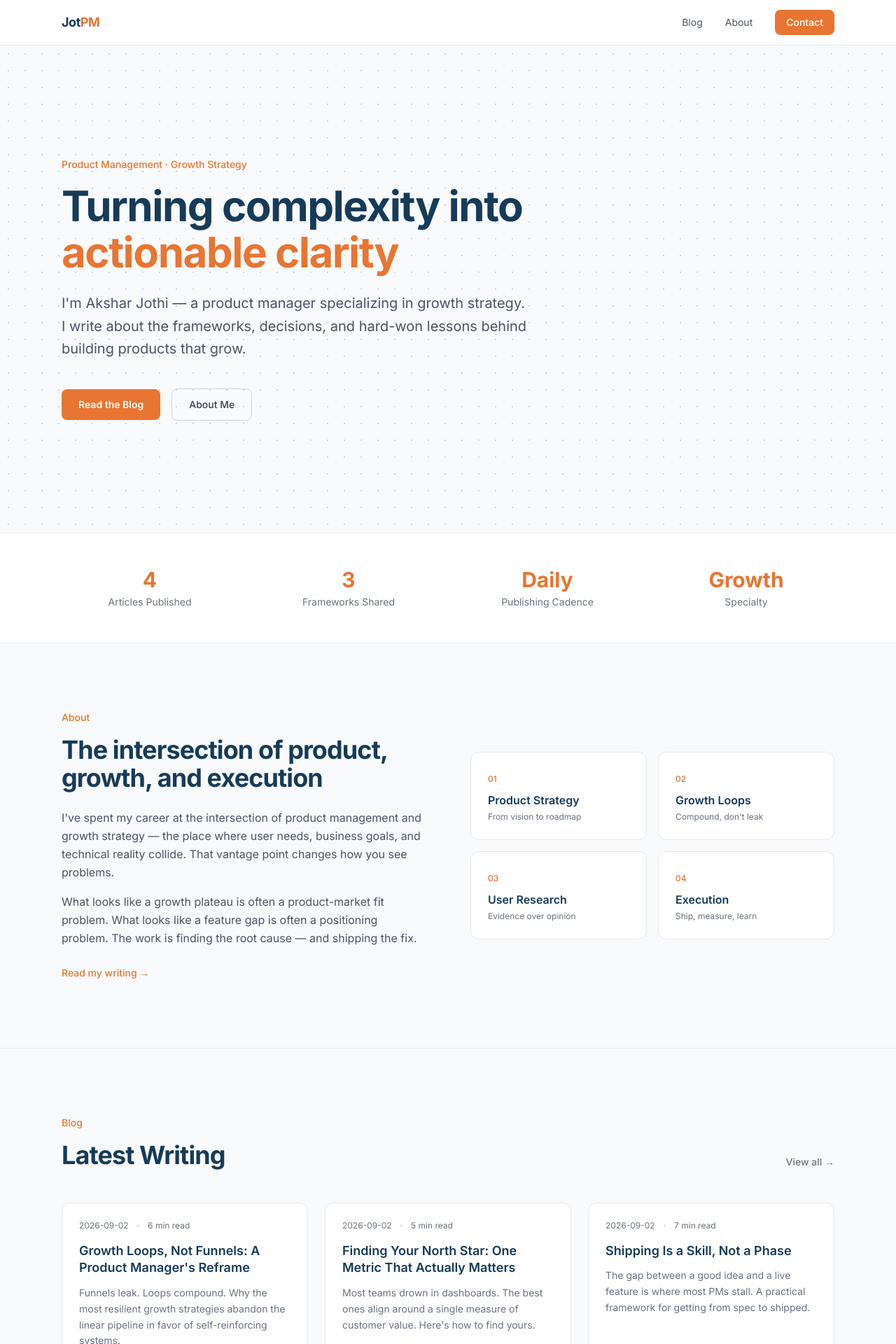
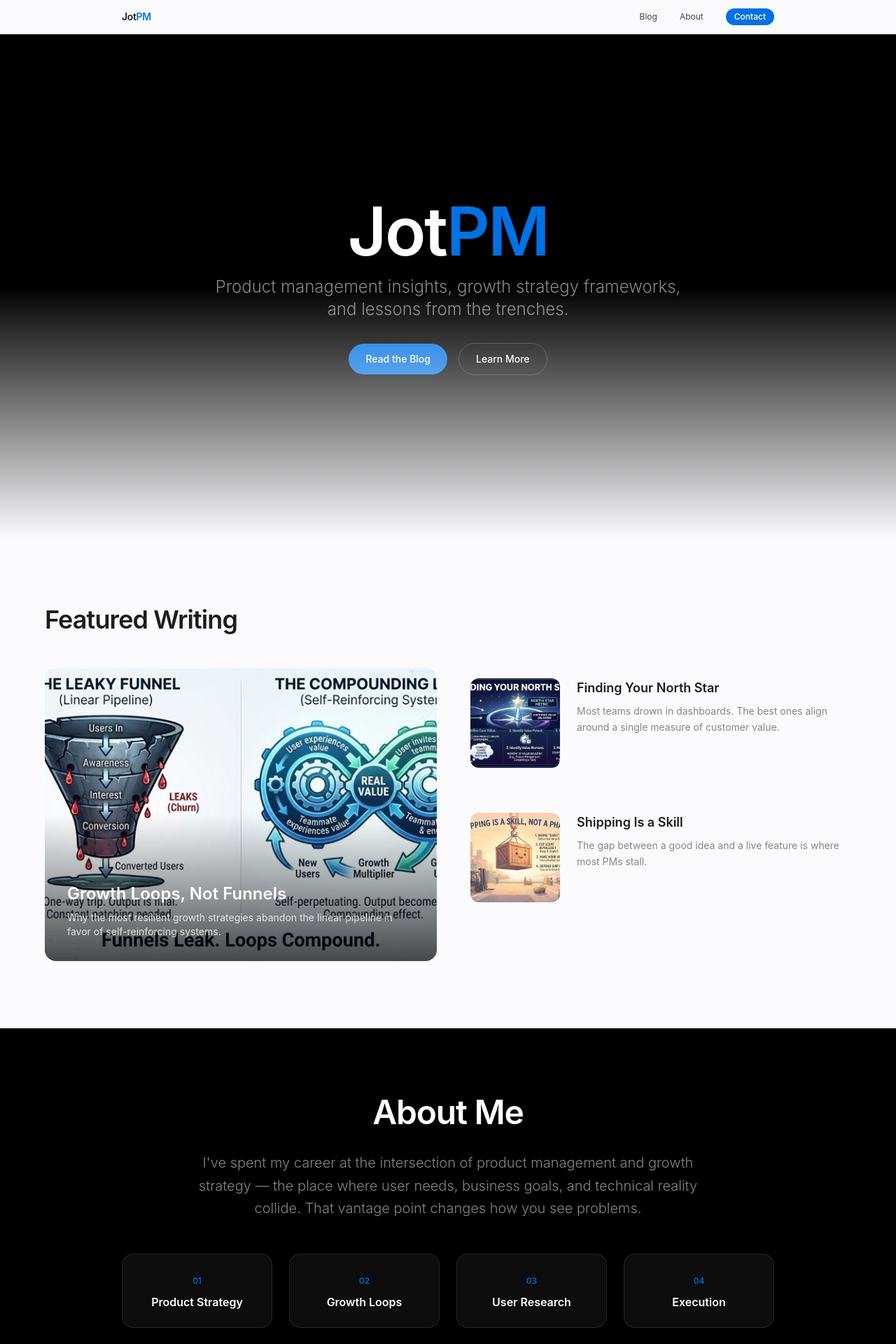
Before and after one commit to aksharjothi-max/jotpm, a Next.js app: page / in a window 1280 px wide. Shown: the top 1920 px of the page at 70% size. Built offline with nearby package versions, Linux system fonts and the light colour scheme.

Commit message:
Redesign website: Apple-style clean format with dark hero + light sections

```diff
--- a/src/app/globals.css
+++ b/src/app/globals.css
@@ -1,18 +1,16 @@
 @import "tailwindcss";
 
 :root {
-  /* Professional Business Color Palette */
-  --background: #F8FAFC;
-  --foreground: #17202A;
-  --muted: #6B7280;
+  /* Apple-style clean palette */
+  --background: #FBFBFD;
+  --foreground: #1D1D1F;
+  --muted: #86868B;
   --card: #FFFFFF;
-  --border: #E5E7EB;
-  --accent: #E87532;
-  --accent-soft: rgba(232, 117, 50, 0.08);
-  --primary: #173B57;
-  --primary-soft: rgba(23, 59, 87, 0.06);
-  --secondary: #2F6F9F;
-  --secondary-soft: rgba(47, 111, 159, 0.08);
+  --border: #D2D2D7;
+  --accent: #0071E3;
+  --accent-soft: rgba(0, 113, 227, 0.08);
+  --primary: #1D1D1F;
+  --secondary: #6E6E73;
 }
 
 @theme inline {
@@ -24,10 +22,8 @@
   --color-accent: var(--accent);
   --color-accent-soft: var(--accent-soft);
   --color-primary: var(--primary);
-  --color-primary-soft: var(--primary-soft);
   --color-secondary: var(--secondary);
-  --color-secondary-soft: var(--secondary-soft);
-  --font-sans: "Inter", ui-sans-serif, system-ui, sans-serif;
+  --font-sans: "SF Pro Display", "Inter", ui-sans-serif, system-ui, sans-serif;
 }
 
 * {
@@ -51,27 +47,20 @@ body {
   color: #fff;
 }
 
-/* Subtle dot pattern background */
-.bg-grid {
-  background-image: radial-gradient(circle, #cbd5e1 1px, transparent 1px);
-  background-size: 24px 24px;
-}
-
 /* Card hover effect */
 .card-hover {
-  transition: all 0.2s ease;
+  transition: all 0.25s ease;
 }
 .card-hover:hover {
-  border-color: var(--accent);
-  box-shadow: 0 4px 12px rgba(0, 0, 0, 0.08);
-  transform: translateY(-1px);
+  transform: scale(1.01);
+  box-shadow: 0 8px 30px rgba(0, 0, 0, 0.08);
 }
 
 /* Fade in animation */
 @keyframes fadeInUp {
   from {
     opacity: 0;
-    transform: translateY(16px);
+    transform: translateY(20px);
   }
   to {
     opacity: 1;
@@ -80,7 +69,7 @@ body {
 }
 
 .animate-fade-in {
-  animation: fadeInUp 0.5s ease forwards;
+  animation: fadeInUp 0.6s ease forwards;
 }
 
 .animate-delay-100 { animation-delay: 0.1s; }
@@ -94,33 +83,35 @@ body {
   margin: 0 auto;
 }
 .prose h2 {
-  font-size: 1.5rem;
-  font-weight: 700;
-  margin-top: 2.5rem;
+  font-size: 1.75rem;
+  font-weight: 600;
+  margin-top: 3rem;
   margin-bottom: 1rem;
   letter-spacing: -0.02em;
   color: var(--primary);
 }
 .prose h3 {
-  font-size: 1.25rem;
+  font-size: 1.375rem;
   font-weight: 600;
   margin-top: 2rem;
   margin-bottom: 0.75rem;
-  color: var(--foreground);
+  color: var(--primary);
 }
 .prose p {
-  color: #4B5563;
+  color: #424245;
   line-height: 1.8;
-  margin-bottom: 1.25rem;
+  margin-bottom: 1.5rem;
+  font-size: 1.125rem;
 }
 .prose ul, .prose ol {
-  color: #4B5563;
-  margin-bottom: 1.25rem;
+  color: #424245;
+  margin-bottom: 1.5rem;
   padding-left: 1.5rem;
 }
 .prose li {
-  margin-bottom: 0.5rem;
+  margin-bottom: 0.75rem;
   line-height: 1.7;
+  font-size: 1.125rem;
 }
 .prose ul li {
   list-style-type: disc;
@@ -130,39 +121,38 @@ body {
 }
 .prose blockquote {
   border-left: 4px solid var(--accent);
-  padding-left: 1.25rem;
-  margin: 1.5rem 0;
-  color: #374151;
+  padding-left: 1.5rem;
+  margin: 2rem 0;
+  color: #424245;
   font-style: italic;
-  background: var(--accent-soft);
-  padding: 1rem 1.25rem;
-  border-radius: 0 8px 8px 0;
+  font-size: 1.25rem;
 }
 .prose strong {
-  color: var(--foreground);
+  color: var(--primary);
   font-weight: 600;
 }
 .prose a {
-  color: var(--secondary);
+  color: var(--accent);
+  text-decoration: none;
+}
+.prose a:hover {
   text-decoration: underline;
-  text-underline-offset: 3px;
 }
 .prose code {
-  background: #F3F4F6;
+  background: #F5F5F7;
   padding: 0.2rem 0.4rem;
   border-radius: 4px;
   font-size: 0.875rem;
-  color: var(--primary);
 }
 .prose pre {
-  background: #17202A;
-  border-radius: 8px;
-  padding: 1.25rem;
+  background: #1D1D1F;
+  border-radius: 12px;
+  padding: 1.5rem;
   overflow-x: auto;
-  margin: 1.5rem 0;
+  margin: 2rem 0;
 }
 .prose pre code {
   background: none;
   padding: 0;
-  color: #E5E7EB;
+  color: #F5F5F7;
 }
--- a/src/app/page.tsx
+++ b/src/app/page.tsx
@@ -1,200 +1,158 @@
+"use client";
+
 import Link from "next/link";
+import { useState, useEffect } from "react";
 
 const articles = [
   {
     slug: "growth-loops-not-funnels",
-    title: "Growth Loops, Not Funnels: A Product Manager's Reframe",
-    excerpt:
-      "Funnels leak. Loops compound. Why the most resilient growth strategies abandon the linear pipeline in favor of self-reinforcing systems.",
-    date: "2026-09-02",
-    readTime: "6 min read",
+    title: "Growth Loops, Not Funnels",
+    excerpt: "Why the most resilient growth strategies abandon the linear pipeline in favor of self-reinforcing systems.",
+    image: "/images/blog/growth-loops-not-funnels.png",
   },
   {
     slug: "north-star-metric",
-    title: "Finding Your North Star: One Metric That Actually Matters",
-    excerpt:
-      "Most teams drown in dashboards. The best ones align around a single measure of customer value. Here's how to find yours.",
-    date: "2026-09-02",
-    readTime: "5 min read",
+    title: "Finding Your North Star",
+    excerpt: "Most teams drown in dashboards. The best ones align around a single measure of customer value.",
+    image: "/images/blog/north-star-metric.png",
   },
   {
     slug: "shipping-is-a-skill",
-    title: "Shipping Is a Skill, Not a Phase",
-    excerpt:
-      "The gap between a good idea and a live feature is where most PMs stall. A practical framework for getting from spec to shipped.",
-    date: "2026-09-02",
-    readTime: "7 min read",
+    title: "Shipping Is a Skill",
+    excerpt: "The gap between a good idea and a live feature is where most PMs stall.",
+    image: "/images/blog/shipping-is-a-skill.png",
   },
 ];
 
 export default function Home() {
+  const [loaded, setLoaded] = useState(false);
+
+  useEffect(() => {
+    setLoaded(true);
+  }, []);
+
   return (
     <>
-      {/* Hero */}
-      <section className="relative bg-grid">
-        <div className="max-w-6xl mx-auto px-6 py-32 md:py-40">
-          <div className="max-w-3xl">
-            <p className="text-sm font-medium text-[var(--accent)] mb-4 animate-fade-in">
-              Product Management · Growth Strategy
+      {/* Hero Section */}
+      <section className="relative min-h-[90vh] flex items-center justify-center bg-black overflow-hidden">
+        <div className={`text-center px-6 transition-all duration-1000 ${loaded ? "opacity-100 translate-y-0" : "opacity-0 translate-y-8"}`}>
+          <h1 className="text-5xl md:text-7xl lg:text-8xl font-semibold text-white mb-4 tracking-tight">
+            Jot<span className="text-[#0071E3]">PM</span>
+          </h1>
+          <p className="text-xl md:text-2xl text-[#86868B] mb-8 max-w-2xl mx-auto font-light">
+            Product management insights, growth strategy frameworks, and lessons from the trenches.
           </p>
-            <h1 className="text-4xl md:text-6xl font-bold tracking-tight leading-[1.1] mb-6 text-[var(--primary)] animate-fade-in animate-delay-100">
-              Turning complexity into{" "}
-              <span className="text-[var(--accent)]">actionable clarity</span>
-            </h1>
-            <p className="text-lg md:text-xl text-gray-600 leading-relaxed mb-10 max-w-2xl animate-fade-in animate-delay-200">
-              I'm Akshar Jothi — a product manager specializing in growth
-              strategy. I write about the frameworks, decisions, and hard-won
-              lessons behind building products that grow.
-            </p>
-            <div className="flex items-center gap-4 animate-fade-in animate-delay-300">
+          <div className="flex items-center justify-center gap-4">
             <Link
               href="/blog"
-                className="px-6 py-3 rounded-lg bg-[var(--accent)] text-white font-semibold text-sm hover:bg-orange-600 transition-colors"
+              className="px-6 py-3 rounded-full bg-[#0071E3] text-white font-medium text-sm hover:bg-blue-600 transition-all"
             >
               Read the Blog
             </Link>
             <Link
               href="/#about"
-                className="px-6 py-3 rounded-lg border border-gray-300 text-sm font-medium text-gray-700 hover:border-gray-400 hover:bg-white transition-all"
+              className="px-6 py-3 rounded-full border border-white/20 text-white font-medium text-sm hover:bg-white/10 transition-all"
             >
-                About Me
+              Learn More
             </Link>
+          </div>
+        </div>
+        <div className="absolute inset-0 bg-gradient-to-b from-transparent via-transparent to-[#FBFBFD]" />
+      </section>
+
+      {/* Featured Article */}
+      <section className="bg-[#FBFBFD] py-24">
+        <div className="max-w-[1200px] mx-auto px-6">
+          <h2 className="text-3xl md:text-4xl font-semibold text-[#1D1D1F] mb-12 tracking-tight">
+            Featured Writing
+          </h2>
+          <div className="grid md:grid-cols-2 gap-8">
+            <Link
+              href={`/blog/${articles[0].slug}`}
+              className="group relative rounded-2xl overflow-hidden aspect-[4/3] bg-gray-100 card-hover"
+            >
+              <img
+                src={articles[0].image}
+                alt={articles[0].title}
+                className="w-full h-full object-cover group-hover:scale-105 transition-transform duration-500"
+              />
+              <div className="absolute inset-0 bg-gradient-to-t from-black/70 via-transparent to-transparent" />
+              <div className="absolute bottom-0 left-0 right-0 p-8">
+                <h3 className="text-2xl font-semibold text-white mb-2">
+                  {articles[0].title}
+                </h3>
+                <p className="text-sm text-white/80">{articles[0].excerpt}</p>
+              </div>
+            </Link>
+            <div className="flex flex-col gap-8">
+              {articles.slice(1).map((article) => (
+                <Link
+                  key={article.slug}
+                  href={`/blog/${article.slug}`}
+                  className="group flex gap-6 items-start p-4 rounded-2xl hover:bg-white transition-all"
+                >
+                  <div className="relative w-32 h-32 rounded-xl overflow-hidden flex-shrink-0 bg-gray-100">
+                    <img
+                      src={article.image}
+                      alt={article.title}
+                      className="w-full h-full object-cover group-hover:scale-105 transition-transform duration-500"
+                    />
+                  </div>
+                  <div className="flex-1">
+                    <h3 className="text-lg font-semibold text-[#1D1D1F] mb-2 group-hover:text-[#0071E3] transition-colors">
+                      {article.title}
+                    </h3>
+                    <p className="text-sm text-[#86868B] leading-relaxed">
+                      {article.excerpt}
+                    </p>
+                  </div>
+                </Link>
+              ))}
             </div>
           </div>
         </div>
       </section>
 
-      {/* Stats */}
-      <section className="border-y border-gray-200 bg-white">
-        <div className="max-w-6xl mx-auto px-6 py-12 grid grid-cols-2 md:grid-cols-4 gap-8">
+      {/* About Section */}
+      <section id="about" className="bg-black py-24">
+        <div className="max-w-[980px] mx-auto px-6 text-center">
+          <h2 className="text-4xl md:text-5xl font-semibold text-white mb-8 tracking-tight">
+            About Me
+          </h2>
+          <p className="text-lg md:text-xl text-[#86868B] leading-relaxed max-w-3xl mx-auto mb-12 font-light">
+            I've spent my career at the intersection of product management and growth strategy — the place where user needs, business goals, and technical reality collide. That vantage point changes how you see problems.
+          </p>
+          <div className="grid grid-cols-2 md:grid-cols-4 gap-6">
             {[
-            { value: "4", label: "Articles Published" },
-            { value: "3", label: "Frameworks Shared" },
-            { value: "Daily", label: "Publishing Cadence" },
-            { value: "Growth", label: "Specialty" },
-          ].map((stat) => (
-            <div key={stat.label} className="text-center">
-              <div className="text-2xl md:text-3xl font-bold text-[var(--accent)]">
-                {stat.value}
-              </div>
-              <div className="text-sm text-gray-500 mt-1">
-                {stat.label}
-              </div>
-            </div>
-          ))}
-        </div>
-      </section>
-
-      {/* About */}
-      <section id="about" className="max-w-6xl mx-auto px-6 py-24">
-        <div className="grid md:grid-cols-2 gap-16 items-center">
-          <div>
-            <p className="text-sm font-medium text-[var(--accent)] mb-4">
-              About
-            </p>
-            <h2 className="text-3xl md:text-4xl font-bold tracking-tight mb-6 text-[var(--primary)]">
-              The intersection of product, growth, and execution
-            </h2>
-            <p className="text-gray-600 leading-relaxed mb-4">
-              I've spent my career at the intersection of product management and
-              growth strategy — the place where user needs, business goals, and
-              technical reality collide. That vantage point changes how you see
-              problems.
-            </p>
-            <p className="text-gray-600 leading-relaxed mb-6">
-              What looks like a growth plateau is often a product-market fit
-              problem. What looks like a feature gap is often a positioning
-              problem. The work is finding the root cause — and shipping the fix.
-            </p>
-            <Link
-              href="/blog"
-              className="text-sm font-medium text-[var(--accent)] hover:text-orange-600 transition-colors"
-            >
-              Read my writing →
-            </Link>
-          </div>
-          <div className="grid grid-cols-2 gap-4">
-            {[
-              { num: "01", title: "Product Strategy", desc: "From vision to roadmap" },
-              { num: "02", title: "Growth Loops", desc: "Compound, don't leak" },
-              { num: "03", title: "User Research", desc: "Evidence over opinion" },
-              { num: "04", title: "Execution", desc: "Ship, measure, learn" },
+              { num: "01", title: "Product Strategy" },
+              { num: "02", title: "Growth Loops" },
+              { num: "03", title: "User Research" },
+              { num: "04", title: "Execution" },
             ].map((item) => (
               <div
                 key={item.num}
-                className="p-6 rounded-xl border border-gray-200 bg-white card-hover"
+                className="p-6 rounded-2xl bg-white/5 border border-white/10"
               >
-                <span className="text-xs font-medium text-[var(--accent)]">
-                  {item.num}
-                </span>
-                <h3 className="font-semibold mt-2 mb-1 text-[var(--primary)]">{item.title}</h3>
-                <p className="text-xs text-gray-500">{item.desc}</p>
+                <span className="text-xs font-medium text-[#0071E3]">{item.num}</span>
+                <h3 className="font-semibold text-white mt-2">{item.title}</h3>
               </div>
             ))}
           </div>
         </div>
       </section>
 
-      {/* Latest Articles */}
-      <section className="border-t border-gray-200 bg-gray-50">
-        <div className="max-w-6xl mx-auto px-6 py-24">
-          <div className="flex items-end justify-between mb-12">
-            <div>
-              <p className="text-sm font-medium text-[var(--accent)] mb-4">
-                Blog
-              </p>
-              <h2 className="text-3xl md:text-4xl font-bold tracking-tight text-[var(--primary)]">
-                Latest Writing
+      {/* Contact Section */}
+      <section id="contact" className="bg-[#FBFBFD] py-24">
+        <div className="max-w-[980px] mx-auto px-6 text-center">
+          <h2 className="text-4xl md:text-5xl font-semibold text-[#1D1D1F] mb-8 tracking-tight">
+            Let&apos;s Connect
           </h2>
-            </div>
-            <Link
-              href="/blog"
-              className="text-sm font-medium text-gray-500 hover:text-[var(--primary)] transition-colors hidden md:block"
-            >
-              View all →
-            </Link>
-          </div>
-          <div className="grid md:grid-cols-3 gap-6">
-            {articles.map((article) => (
-              <Link
-                key={article.slug}
-                href={`/blog/${article.slug}`}
-                className="group p-6 rounded-xl border border-gray-200 bg-white card-hover"
-              >
-                <div className="flex items-center gap-3 mb-4">
-                  <span className="text-xs text-gray-500">
-                    {article.date}
-                  </span>
-                  <span className="text-xs text-[var(--accent)]">·</span>
-                  <span className="text-xs text-gray-500">
-                    {article.readTime}
-                  </span>
-                </div>
-                <h3 className="text-lg font-semibold mb-3 group-hover:text-[var(--accent)] transition-colors leading-snug text-[var(--primary)]">
-                  {article.title}
-                </h3>
-                <p className="text-sm text-gray-500 leading-relaxed">
-                  {article.excerpt}
-                </p>
-              </Link>
-            ))}
-          </div>
-        </div>
-      </section>
-
-      {/* Contact */}
-      <section id="contact" className="border-t border-gray-200">
-        <div className="max-w-6xl mx-auto px-6 py-24 text-center">
-          <h2 className="text-3xl md:text-4xl font-bold tracking-tight mb-4 text-[var(--primary)]">
-            Let's connect
-          </h2>
-          <p className="text-gray-600 max-w-lg mx-auto mb-8">
-            Have a growth challenge, want to collaborate, or just want to talk
-            product? I'd love to hear from you.
+          <p className="text-lg text-[#86868B] max-w-lg mx-auto mb-12">
+            Have a growth challenge, want to collaborate, or just want to talk product? I&apos;d love to hear from you.
           </p>
           <a
             href="mailto:aksharjothi@gmail.com"
-            className="inline-block px-8 py-3 rounded-lg bg-[var(--accent)] text-white font-semibold text-sm hover:bg-orange-600 transition-colors"
+            className="inline-block px-8 py-4 rounded-full bg-[#0071E3] text-white font-medium text-base hover:bg-blue-600 transition-all"
           >
             Get in Touch
           </a>
--- a/src/components/Header.tsx
+++ b/src/components/Header.tsx
@@ -2,27 +2,27 @@ import Link from "next/link";
 
 export default function Header() {
   return (
-    <header className="sticky top-0 z-50 backdrop-blur-md bg-white/80 border-b border-gray-200">
-      <div className="max-w-6xl mx-auto px-6 h-16 flex items-center justify-between">
-        <Link href="/" className="text-lg font-bold tracking-tight text-[var(--primary)]">
-          Jot<span className="text-[var(--accent)]">PM</span>
+    <header className="sticky top-0 z-50 backdrop-blur-xl bg-[#FBFBFD]/80 border-b border-[#D2D2D7]">
+      <div className="max-w-[980px] mx-auto px-6 h-12 flex items-center justify-between">
+        <Link href="/" className="text-sm font-semibold tracking-tight text-[#1D1D1F]">
+          Jot<span className="text-[#0071E3]">PM</span>
         </Link>
         <nav className="flex items-center gap-8">
           <Link
             href="/blog"
-            className="text-sm text-gray-600 hover:text-[var(--primary)] transition-colors"
+            className="text-xs text-[#424245] hover:text-[#1D1D1F] transition-colors"
           >
             Blog
           </Link>
           <Link
             href="/#about"
-            className="text-sm text-gray-600 hover:text-[var(--primary)] transition-colors"
+            className="text-xs text-[#424245] hover:text-[#1D1D1F] transition-colors"
           >
             About
           </Link>
           <Link
             href="/#contact"
-            className="text-sm font-medium px-4 py-2 rounded-lg bg-[var(--accent)] text-white hover:bg-orange-600 transition-all"
+            className="text-xs font-medium px-3 py-1 rounded-full bg-[#0071E3] text-white hover:bg-blue-600 transition-all"
           >
             Contact
           </Link>
```
Lines whose indentation alone changed are shown as unchanged.
